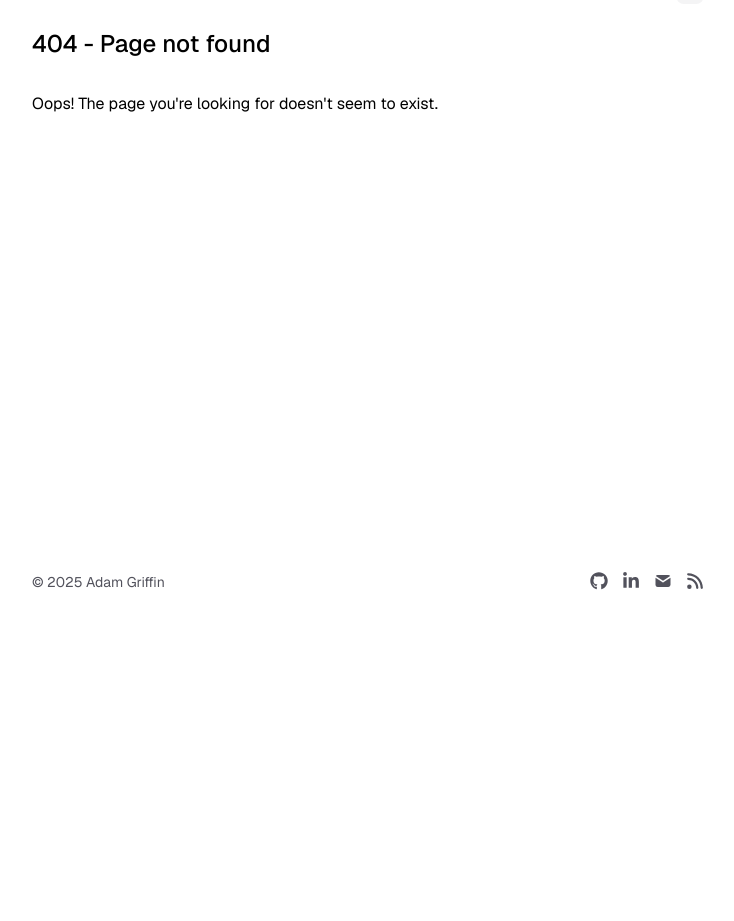
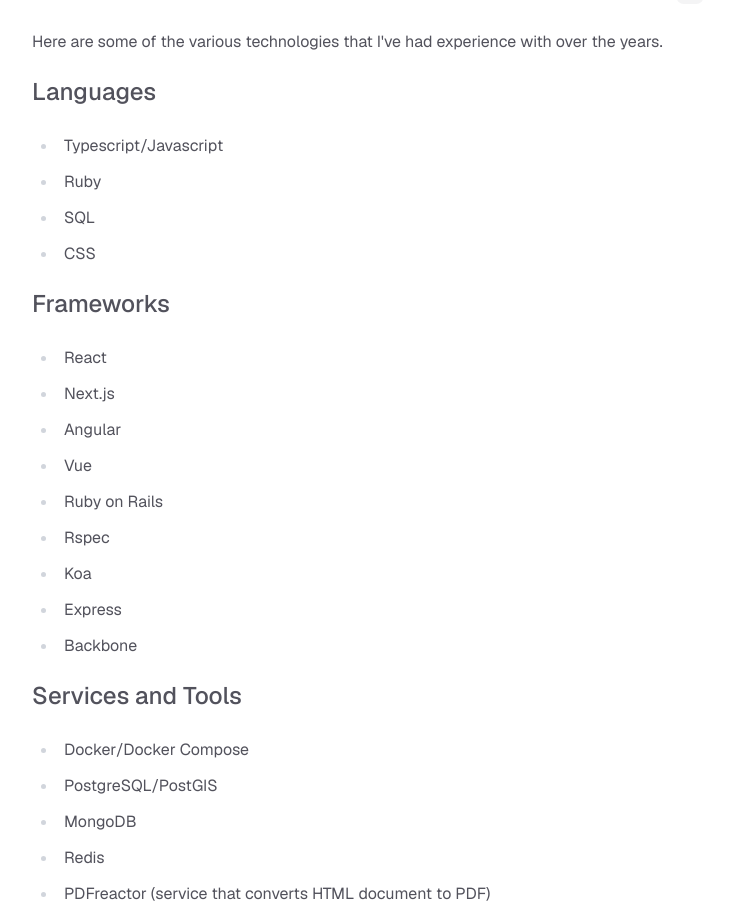
Before and after one commit to adamwgriffin/portfolio, a Next.js app: page /stack in a window 1280 px wide. Before the commit this address had no page. Shown: the part 160-1081 px from the top of the page, without its empty margins (272-1006 px from the left). Before the commit the page ends 800 px from the top, so only its background shows below. Built offline with nearby package versions, Linux system fonts and the light colour scheme.

Commit message:
Added tech stack page

```diff
--- /dev/null
+++ b/app/stack/page.tsx
@@ -0,0 +1,102 @@
+import type { Metadata } from "next";
+import { AnimatedProseSection } from "@/components/AnimatedProseSection";
+
+export const metadata: Metadata = {
+  title: "Tech Stack",
+  description: "Adam Griffin's Tech STack"
+};
+
+export default function Page() {
+  return (
+    <AnimatedProseSection>
+      <p>
+        Here are some of the various technologies that I&apos;ve had experience
+        with over the years.
+      </p>
+
+      <div>
+        <h2 className="mt-0">Languages</h2>
+        <ul>
+          <li>Typescript/Javascript</li>
+          <li>Ruby</li>
+          <li>SQL</li>
+          <li>CSS</li>
+        </ul>
+      </div>
+
+      <div>
+        <h2 className="mt-0">Frameworks</h2>
+        <ul>
+          <li>React</li>
+          <li>Next.js</li>
+          <li>Angular</li>
+          <li>Vue</li>
+          <li>Ruby on Rails</li>
+          <li>Rspec</li>
+          <li>Koa</li>
+          <li>Express</li>
+          <li>Backbone</li>
+        </ul>
+      </div>
+
+      <div>
+        <h2 className="mt-0">Services and Tools</h2>
+        <ul>
+          <li>Docker/Docker Compose</li>
+          <li>PostgreSQL/PostGIS</li>
+          <li>MongoDB</li>
+          <li>Redis</li>
+          <li>PDFreactor (service that converts HTML document to PDF)</li>
+          <li>Jenkins (CI/CD platform)</li>
+        </ul>
+      </div>
+
+      <div>
+        <h2 className="mt-0">Libraries</h2>
+        <ul>
+          <li>React Query</li>
+          <li>Zod</li>
+          <li>ShadCN</li>
+          <li>Tailwind</li>
+          <li>Prisma</li>
+          <li>Mongoose</li>
+          <li>D3</li>
+          <li>Redux/Redux Toolkit</li>
+          <li>RxJS</li>
+          <li>Next Auth (Auth.js)</li>
+          <li>Turf (Javascript geospatial library)</li>
+          <li>Faker</li>
+          <li>Sass</li>
+          <li>Bootstrap</li>
+          <li>Materialize</li>
+          <li>jQuery</li>
+        </ul>
+      </div>
+
+      <div>
+        <h2 className="mt-0">Third-Party APIs</h2>
+        <ul>
+          <li>Facebook Marketing API (for creating ads)</li>
+          <li>Google Maps API</li>
+          <li>Google People API</li>
+          <li>Exchange Web Services (EWS)</li>
+          <li>BrainTree payment service</li>
+        </ul>
+      </div>
+
+      <div>
+        <h2 className="mt-0">Apps</h2>
+        <ul>
+          <li>Github</li>
+          <li>Datadog</li>
+          <li>BuildKite</li>
+          <li>Kibana</li>
+          <li>Figma</li>
+          <li>Vercel</li>
+          <li>Zendesk</li>
+          <li>Jira</li>
+        </ul>
+      </div>
+    </AnimatedProseSection>
+  );
+}
--- a/components/Navigation.tsx
+++ b/components/Navigation.tsx
@@ -7,6 +7,7 @@
   "/": { name: "Home" },
   "/experience": { name: "Experience" },
   "/projects": { name: "Projects" },
+  "/stack": { name: "Tech Stack" },
   "/contact": { name: "Contact" }
 };
 
```
